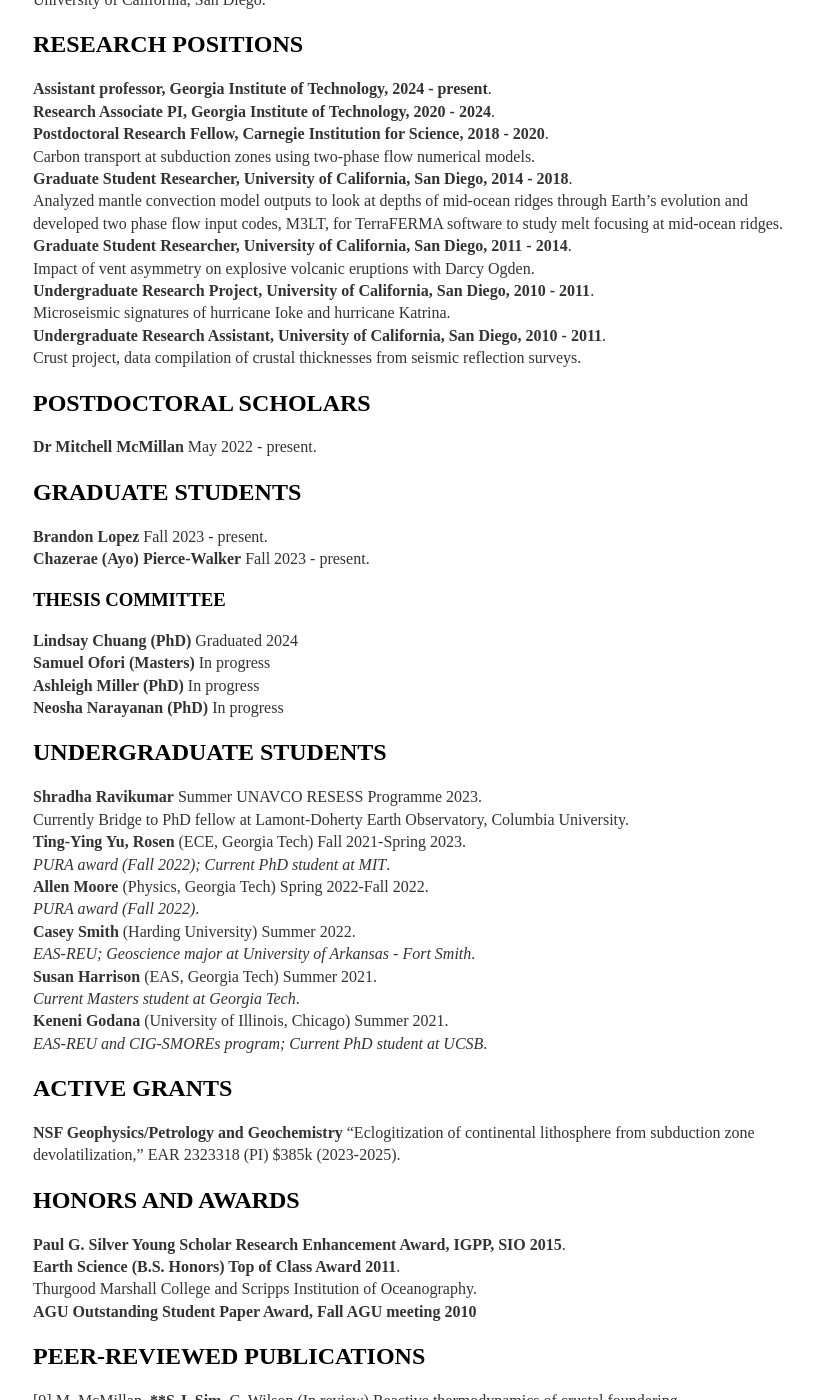
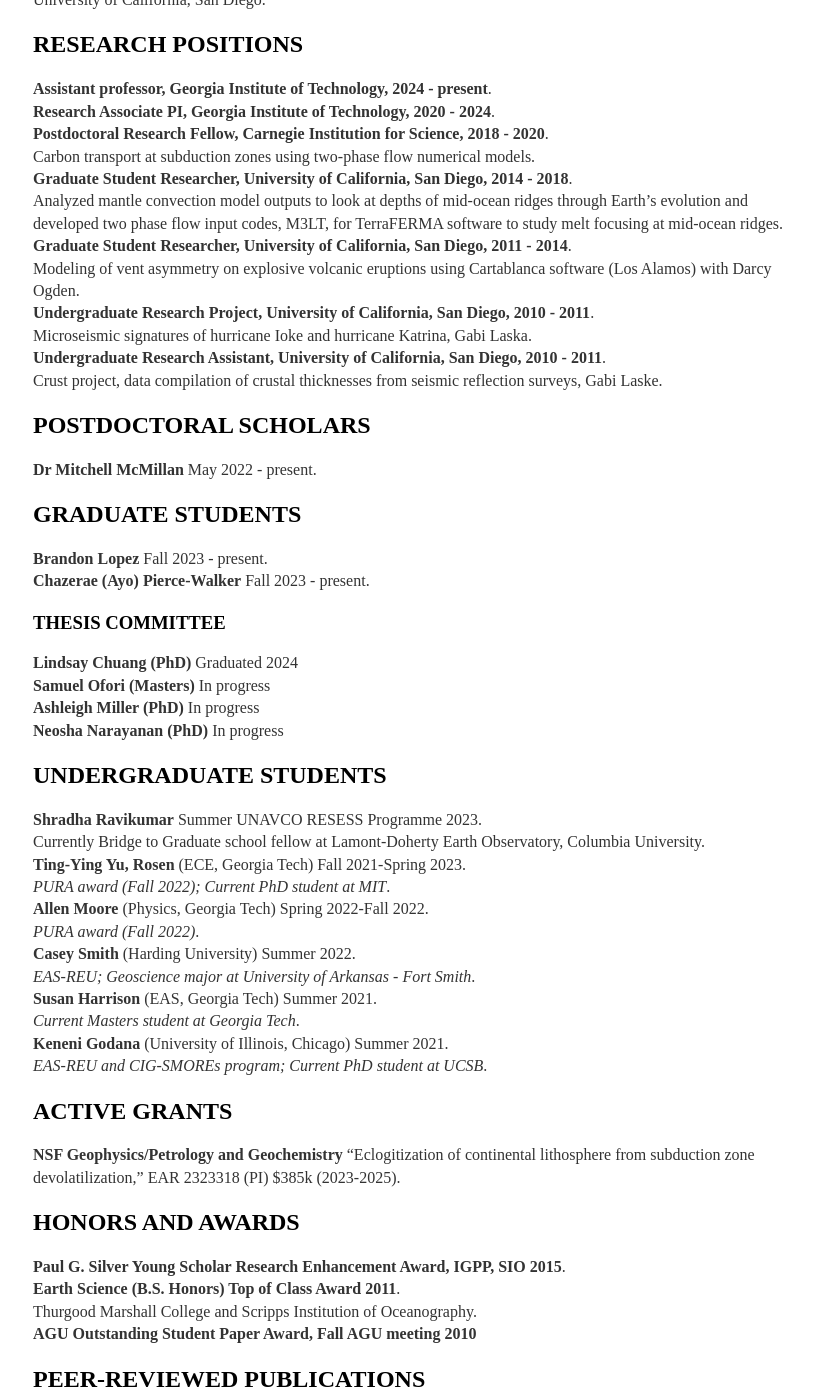
Before and after one commit to joycesim/joycesim.github.io, a Jekyll site: the page built from cv/index.md, in a window 1280 px wide and 1400 px high, scrolled down 666 px. Shown: the whole window, without its empty margins (223-1036 px from the left). Built offline with Jekyll 4.4.1, drawn with Linux system fonts in a browser that asks for light colours.

Commit message:
Update index.md

```diff
--- a/cv/index.md
+++ b/cv/index.md
@@ -29,11 +29,11 @@
 **Graduate Student Researcher, University of California, San Diego, 2014 - 2018**.
 Analyzed mantle convection model outputs to look at depths of mid-ocean ridges through Earth's evolution and developed two phase flow input codes, M3LT, for TerraFERMA software to study melt focusing at mid-ocean ridges.
 **Graduate Student Researcher, University of California, San Diego, 2011 - 2014**.
-Impact of vent asymmetry on explosive volcanic eruptions with Darcy Ogden.
+Modeling of vent asymmetry on explosive volcanic eruptions using Cartablanca software (Los Alamos) with Darcy Ogden.
 **Undergraduate Research Project, University of California, San Diego, 2010 - 2011**.
-Microseismic signatures of hurricane Ioke and hurricane Katrina.
+Microseismic signatures of hurricane Ioke and hurricane Katrina, Gabi Laska.
 **Undergraduate Research Assistant, University of California, San Diego, 2010 - 2011**.
-Crust project, data compilation of crustal thicknesses from seismic reflection surveys.
+Crust project, data compilation of crustal thicknesses from seismic reflection surveys, Gabi Laske.
 
 ## POSTDOCTORAL SCHOLARS
 **Dr Mitchell McMillan** May 2022 - present.
@@ -50,7 +50,7 @@
 
 ## UNDERGRADUATE STUDENTS
 **Shradha Ravikumar** Summer UNAVCO RESESS Programme 2023.
-Currently Bridge to PhD fellow at Lamont-Doherty Earth Observatory, Columbia University.
+Currently Bridge to Graduate school fellow at Lamont-Doherty Earth Observatory, Columbia University.
 **Ting-Ying Yu, Rosen** (ECE, Georgia Tech) Fall 2021-Spring 2023.
 *PURA award (Fall 2022); Current PhD student at MIT*.
 **Allen Moore** (Physics, Georgia Tech) Spring 2022-Fall 2022.
```
